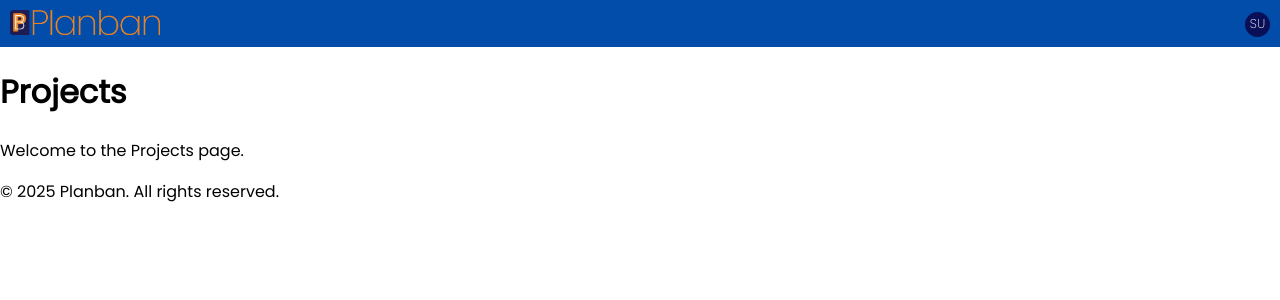
After one commit to David-Coles-DC/planban, a Django app: page /projects/ in a window 1280 px wide. The commit adds this page. Shown: the top 300 px of the page. Run offline with Django 5.2, Linux system fonts and the light colour scheme; the visitor is signed in with stand-in values (Sample User, id 1).

Commit message:
Add projects app with index view and template; implement dropdown for account management

```diff
--- a/config/settings.py
+++ b/config/settings.py
@@ -31,6 +31,7 @@ DEBUG = True
 ALLOWED_HOSTS = [
     '.herokuapp.com',
     '127.0.0.1'
+    'localhost'
 ]
 
 # Application definition
@@ -51,7 +52,7 @@ INSTALLED_APPS = [
 ]
 
 SITE_ID = 1
-LOGIN_REDIRECT_URL = '/'
+LOGIN_REDIRECT_URL = '/projects'
 LOGOUT_REDIRECT_URL = '/'
 
 MIDDLEWARE = [
@@ -110,6 +111,7 @@ CSRF_TRUSTED_ORIGINS = [
     'https://*.codeinstitute-ide.net/',
     'https://*.herokuapp.com',
     'http://127.0.0.1:8000/'
+    'http://localhost:8000/'
 ]
 
 # Password validation
--- a/config/urls.py
+++ b/config/urls.py
@@ -23,12 +23,14 @@ from django.conf.urls.static import static
 from django.views.generic import TemplateView
 
 import pprint
+import projects
 
 pprint.pprint(settings.TEMPLATES)
 
 urlpatterns = [
-    path("accounts/", include("allauth.urls")),
+    path('accounts/', include('allauth.urls')),
     path('admin/', admin.site.urls),
+    path('projects/', include('projects.urls')),
     path('summernote/', include('django_summernote.urls')),
     path('', TemplateView.as_view(template_name='home/index.html')),
 ]
--- /dev/null
+++ b/projects/templatetags/custom_filters.py
@@ -0,0 +1,19 @@
+from django import template
+
+register = template.Library()
+
+@register.filter
+def user_initials(user):
+    if user.first_name and user.last_name:
+        return f"{user.first_name[0]}{user.last_name[0]}"
+    elif user.first_name:
+        return user.first_name[:2]
+    else:
+        return user.username[:2]
+
+@register.filter
+def display_name(user):
+    if user.first_name and user.last_name:
+        return f"{user.first_name} {user.last_name}"
+    else:
+        return user.username
--- /dev/null
+++ b/projects/urls.py
@@ -0,0 +1,6 @@
+from django.urls import path
+from . import views
+
+urlpatterns = [
+    path('', views.index, name='projects_index'),
+]
--- a/projects/views.py
+++ b/projects/views.py
@@ -1,6 +1,4 @@
 from django.shortcuts import render
-from django.http import HttpResponse
 
-# Create your views here.
 def index(request):
-    return HttpResponse("Hello, world!")
+    return render(request, 'projects/index.html')
--- /dev/null
+++ b/static/css/boards.css
@@ -0,0 +1,85 @@
+@import url('https://fonts.googleapis.com/css2?family=Poppins:wght@200;400&display=swap');
+
+:root {
+    --color-primary: #091057;
+    --color-secondary: #024caa;
+    --color-tertiary: #ec8305;
+    --color-gray: #d3d3d3;
+}
+
+body,
+header,
+main {
+    margin: 0;
+    padding: 0;
+    font-family: "Poppins", serif;
+    font-size: 16px;
+}
+
+header {
+    background-color: var(--color-secondary);
+    display: flex;
+    justify-content: space-between;
+    padding: 10px;
+}
+
+#account-menu-button span {
+    background-color: var(--color-primary);
+    border-radius: 50%;
+    color: #ffffff;
+    cursor: pointer;
+    display: inline-block;
+    font-weight: 200;
+    font-size: 0.8em;
+    height: 22px;
+    padding: 3px 0 0 0;
+    text-align: center;
+    text-transform: uppercase;
+    width: 25px;
+}
+
+.drop_down_menu {
+    background-color: #ffffff;
+    border-radius: 5px;
+    box-shadow: 2px 2px 5px #00000055;
+    color: #000000;
+    position: absolute;
+    right: 10px;
+    text-align: left;
+    top: 40px;
+    transform: scaleY(0);
+    transform-origin: top;
+    transition: transform 0.2s ease;
+    z-index: 1;
+}
+
+.drop_down_menu.active {
+    transform: scaleY(1);
+}
+
+.drop_down_menu h6 {
+    margin: 0;
+    padding: 10px 0 10px 10px;
+}
+
+.account_details {
+    display: flex;
+    gap: 10px;
+    padding: 0 10px 10px;
+}
+
+.account_icon {
+    background-color: var(--color-primary);
+    border-radius: 50%;
+    color: #ffffff;
+    font-size: 1.3em;
+    height: 35px;
+    padding: 3px 0 0 0;
+    text-align: center;
+    text-transform: uppercase;
+    width: 38px;
+}
+
+.user_email {
+    font-size: 0.8em;
+}
--- /dev/null
+++ b/static/js/projects.js
@@ -0,0 +1,4 @@
+function toggleDropdown(dropDownId) {
+    var content = document.getElementById(dropDownId);
+    content.classList.toggle('active');
+}
--- /dev/null
+++ b/templates/base.html
@@ -0,0 +1,61 @@
+{% url 'account_login' as login_url %}
+{% url 'account_signup' as signup_url %}
+{% url 'account_logout' as logout_url %}
+
+{% load static %}
+{% load custom_filters %}
+
+<!DOCTYPE html>
+<html lang="en">
+    <head>
+        <meta charset="UTF-8" />
+        <meta name="viewport" content="width=device-width, initial-scale=1.0" />
+        <title>{% block title %}Planban{% endblock %}</title>
+        <link rel="stylesheet" href="{% static 'css/boards.css' %}" />
+        <script src="{% static 'js/projects.js' %}" defer></script>
+    </head>
+    <body>
+        {% if not user.is_authenticated %}
+        <script>
+            window.location.href = "/";
+        </script>
+        {% else %}
+        <header>
+            <img alt="Planban Logo" src="{% static 'images/logo.webp' %}" height="25" />
+            <div id="account-menu-button" onclick="toggleDropdown('account-menu')" aria-label="Account Menu">
+                <span> {{ user|user_initials }} </span>
+                <div class="drop_down_menu" id="account-menu">
+                    <h6 class="account_title">Account</h6>
+                    <div class="account_details">
+                        <div class="account_icon">{{ user|user_initials }}</div>
+                        <div>
+                            <div class="display_name">{{ user|display_name }}</div>
+                            <div class="user_email">{{ user.email }}</div>
+                        </div>
+                    </div>
+                    <a href="#">Manage Account</a>
+                    <hr />
+                    <a href="{{ login_url }}">Login</a>
+                    <a href="{{ signup_url }}">Sign Up</a>
+                    <form id="logout-form" action="{{ logout_url }}" method="post" style="display: none">
+                        {% csrf_token %}
+                    </form>
+                    <a
+                        href="JavaScript:void(0)"
+                        onclick="event.preventDefault(); document.getElementById('logout-form').submit();"
+                    >
+                        Logout
+                    </a>
+                </div>
+            </div>
+        </header>
+        <main>
+            {% block content %}
+            {% endblock %}
+        </main>
+        <footer>
+            <p>&copy; 2025 Planban. All rights reserved.</p>
+        </footer>
+        {% endif %}
+    </body>
+</html>
--- /dev/null
+++ b/templates/projects/index.html
@@ -0,0 +1,6 @@
+{% extends "base.html" %}
+
+{% block content %}
+<h1>Projects</h1>
+<p>Welcome to the Projects page.</p>
+{% endblock %}
```
Also changed, not shown: templates/home/index.html (+20 -12 lines).
